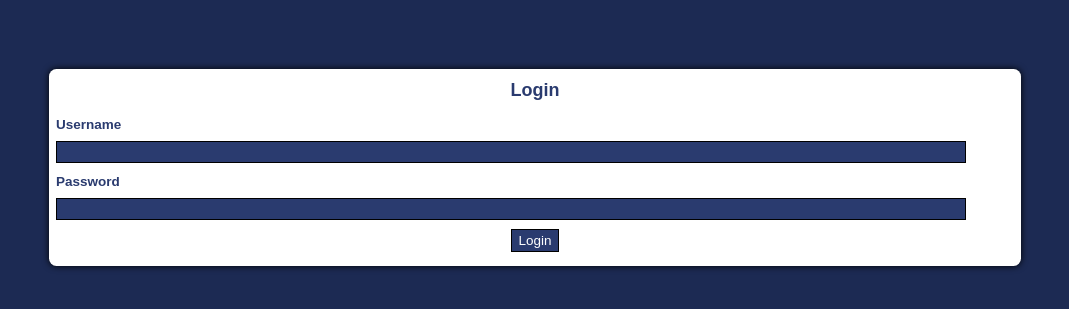
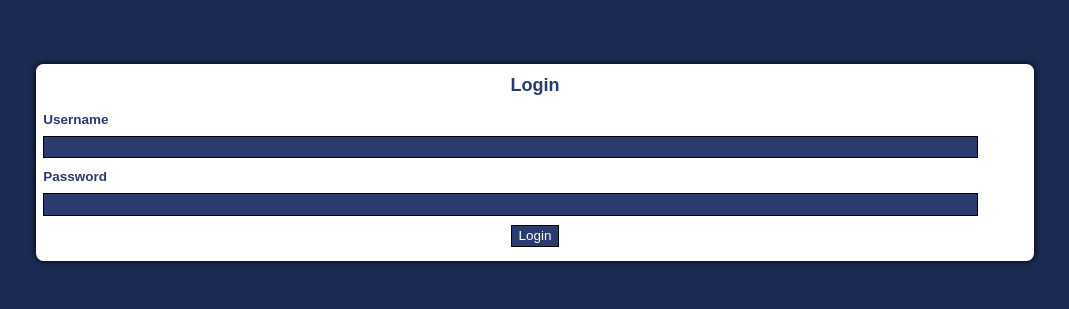
Before and after one commit to ejsiik/MobileWeb, a Vue app in the folder MobilneAplikacjeWebowe/: page / in a window 1280 px wide. Shown: the part 389-698 px from the top of the page, without its empty margins (105-1174 px from the left). Built offline with nearby package versions, Linux system fonts and the light colour scheme.

Commit message:
repairing other views (css)

```diff
--- a/MobilneAplikacjeWebowe/src/App.vue
+++ b/MobilneAplikacjeWebowe/src/App.vue
@@ -6,8 +6,5 @@ import { RouterView } from 'vue-router'
       <RouterView />
 </template>
 
-<style>
-  #app {
-    padding:10px;
-  }
+<style scoped>
 </style>
--- a/MobilneAplikacjeWebowe/src/assets/main.css
+++ b/MobilneAplikacjeWebowe/src/assets/main.css
@@ -4,7 +4,7 @@
   max-width: 1280px;
   height: 100%;
   margin: 0 auto;
-  padding: 2rem;
+  padding: 1rem;
 
   font-weight: normal;
 }
--- a/MobilneAplikacjeWebowe/src/components/TheWelcome.vue
+++ b/MobilneAplikacjeWebowe/src/components/TheWelcome.vue
@@ -13,13 +13,6 @@ function logout(event) {
 </script>
 
 <template>
-  <!-- to wrzuca do body
-     <head>
-    <meta charset="UTF-8">
-    <meta name="viewport" content="width=device-width, initial-scale=1.0">
-    <title>Grid Page</title>
-    <link rel="stylesheet" href="styleGrid.css">
-  </head> -->
   <div class="container">
     <RouterLink to="/addTask" class="box">Add Task</RouterLink>
     <RouterLink to="/tasks" class="box">Running Tasks</RouterLink>
@@ -33,12 +26,11 @@ function logout(event) {
   flex: 1;
   background-color: #1c2a53;
   display: grid;
-  /* Jak się zmieni grid gap to zmienić też w template*/
   grid-template-columns: calc(50% - 10px) calc(50% - 10px);
   grid-template-rows: calc(50% - 10px) calc(50% - 10px);
-  grid-column-gap: 20px;
-  grid-row-gap: 20px;
-
+  grid-column-gap: 0.5rem;
+  grid-row-gap: 0.5rem;
+  justify-content: center;
 }
 
 .box {
@@ -50,7 +42,12 @@ function logout(event) {
   text-align: center;
   align-items: center;
   justify-content: center;
-  font-size: 40px;
+  font-size: 220%;
   font-family: sans-serif;
 }
+@media only screen and (max-device-width: 360px) {
+  .box {
+    font-size: 180%;
+  }
+}
 </style>
```
